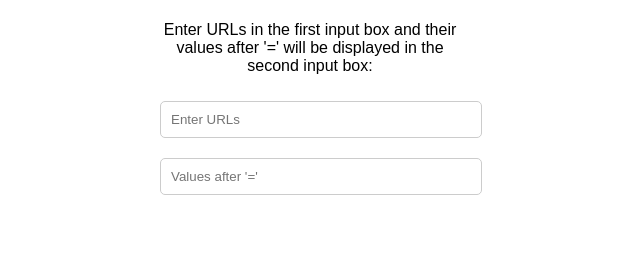
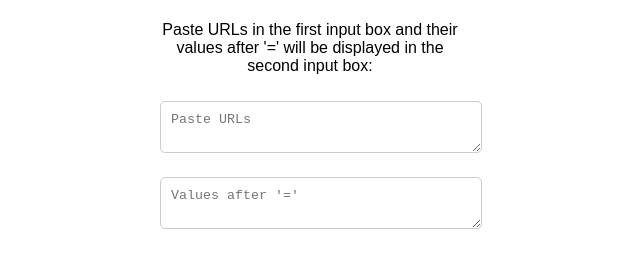
Before and after one commit to burmanz/projectPw, a plain HTML site: page index.html in a window 1280 px wide. Shown: the part 59-326 px from the top of the page, without its empty margins (330-970 px from the left). Drawn offline with Linux system fonts and the light colour scheme.

Commit message:
Commmited Java Changes

```diff
--- a/index.html
+++ b/index.html
@@ -24,13 +24,13 @@
 <body>
     <div class="container">
         <h1>Custom Web Page</h1>
-        <p>Enter URLs in the first input box and their values after '=' will be displayed in the second input box:</p>
+        <p>Paste URLs in the first input box and their values after '=' will be displayed in the second input box:</p>
 
         <!-- Input Box 1 for URLs -->
-        <input type="text" class="input-box" id="inputBox1" placeholder="Enter URLs">
+        <textarea class="input-box" id="inputBox1" placeholder="Paste URLs"></textarea>
 
         <!-- Input Box 2 for displaying values -->
-        <input type="text" class="input-box" id="inputBox2" placeholder="Values after '='">
+        <textarea class="input-box" id="inputBox2" placeholder="Values after '='"></textarea>
     </div>
 
     <script>
@@ -57,8 +57,8 @@
             valueInput.value = extractedValues.join('\n');
         }
 
-        // Add an event listener to the first input box to trigger the extraction
-        document.getElementById('inputBox1').addEventListener('input', extractValues);
+        // Add an event listener to the first input box to trigger the extraction on paste
+        document.getElementById('inputBox1').addEventListener('paste', extractValues);
     </script>
 </body>
 </html>
```
